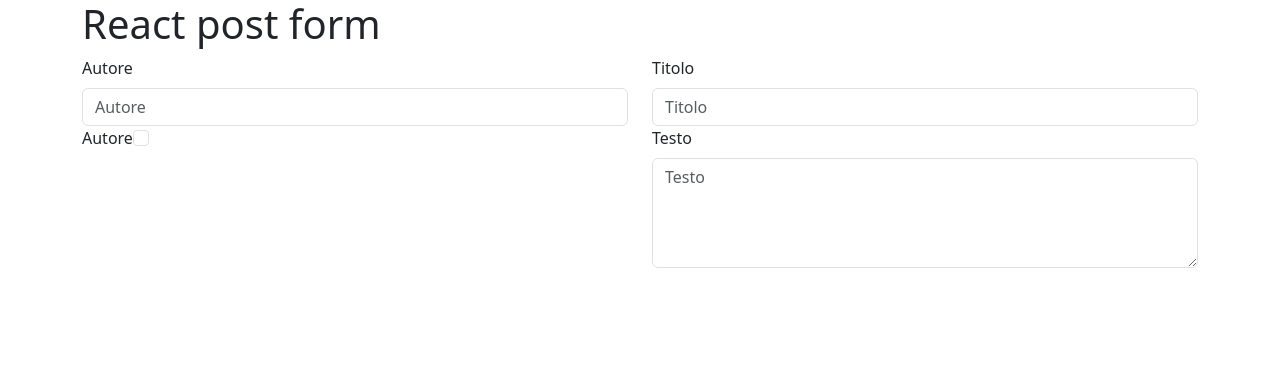
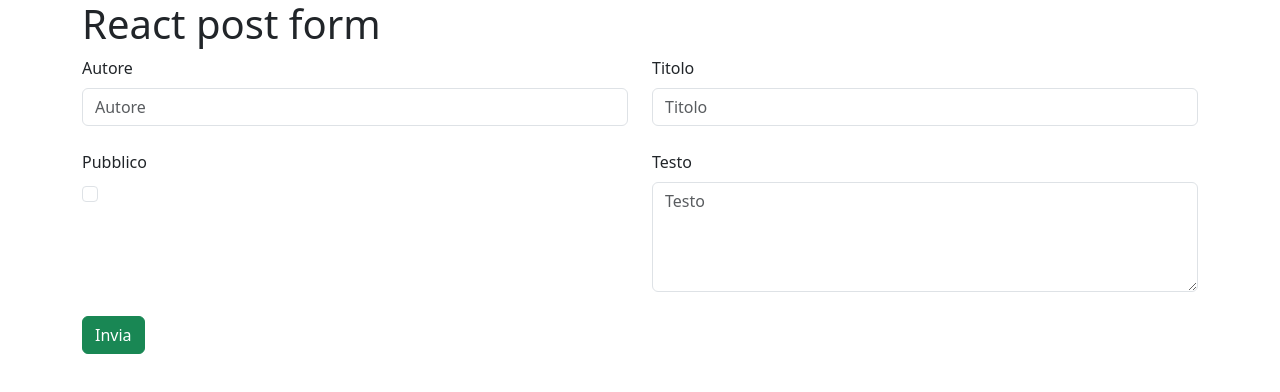
Before and after one commit to gianmarcodalfonso/react-post-form, a React (Vite) app: page / in a window 1280 px wide. Shown: the top 392 px of the page. Built offline with nearby package versions, Linux system fonts and the light colour scheme.

Commit message:
feat: .btn

```diff
--- a/src/App.jsx
+++ b/src/App.jsx
@@ -1,3 +1,6 @@
+import { useState } from "react";
+import axios from "axios";
+
 function App() {
 	return (
 		<>
@@ -8,7 +11,7 @@ function App() {
 					</div>
 					<div className="col-12">
 						<form>
-							<div className="row">
+							<div className="row g-4">
 								<div className="col-12 col-lg-6">
 									<label htmlFor="" className="form-label">
 										Autore
@@ -31,9 +34,11 @@ function App() {
 								</div>
 								<div className="col-12 col-lg-6">
 									<label htmlFor="" className="form-label">
-										Autore
+										Pubblico
 									</label>
-									<input type="checkbox" className="form-check-input" />
+									<div>
+										<input type="checkbox" className="form-check-input" />
+									</div>
 								</div>
 								<div className="col-12 col-lg-6">
 									<label htmlFor="" className="form-label">
@@ -47,6 +52,9 @@ function App() {
 										placeholder="Testo"
 									></textarea>
 								</div>
+								<div className="col-12">
+									<button className="btn btn-success">Invia</button>
+								</div>
 							</div>
 						</form>
 					</div>
```
